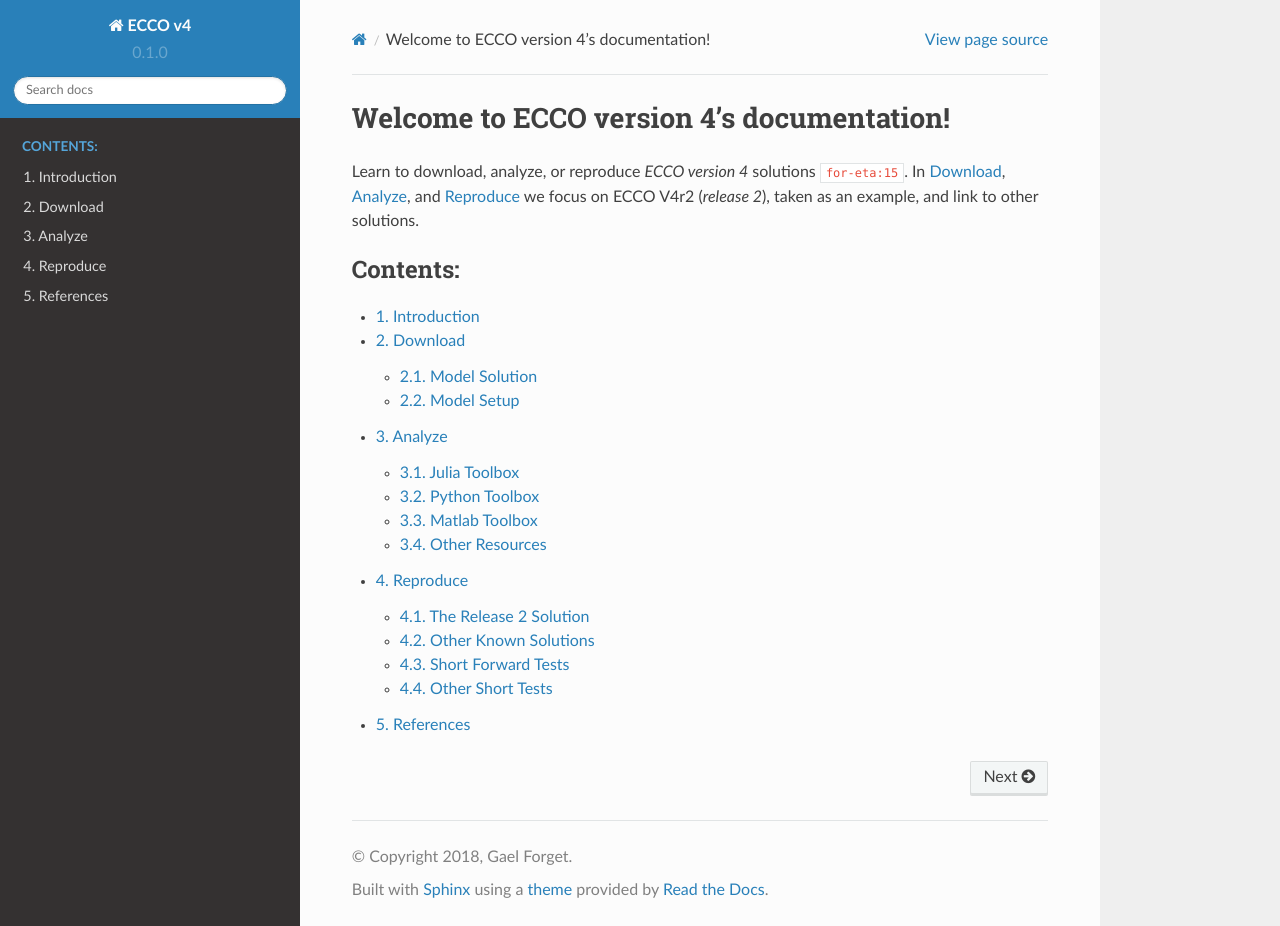
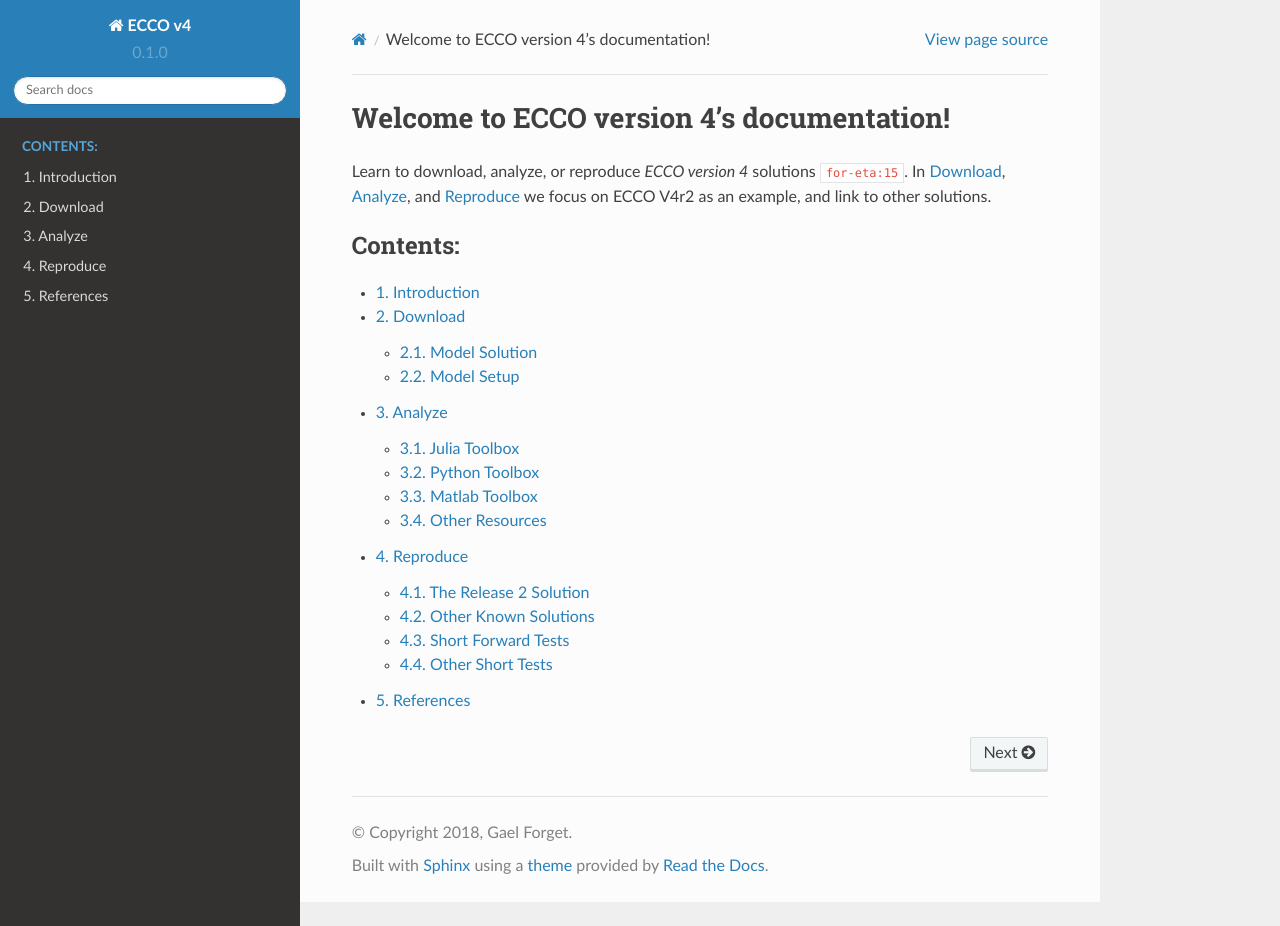
Before and after one commit to gaelforget/ECCOv4, a Sphinx documentation site: the page built from docs/index.rst, in a window 1280 px wide and 926 px high. Built offline with Sphinx 7.4.7 and the Read the Docs theme 2.0.0, drawn with Linux system fonts in a browser that asks for light colours; cross-references to code outside the pages are shown as plain code.

```diff
--- a/docs/index.rst
+++ b/docs/index.rst
@@ -7,8 +7,7 @@
 ==========================================
 
 Learn to download, analyze, or reproduce `ECCO version 4` solutions :cite:`for-eta:15`.
-In :ref:`downloads`, :ref:`analyses`, and :ref:`runs` we focus on ECCO V4r2 (`release 2`),
-taken as an example, and link to other solutions.
+In :ref:`downloads`, :ref:`analyses`, and :ref:`runs` we focus on ECCO V4r2 as an example, and link to other solutions.
 
 .. toctree::
    :maxdepth: 3
```
